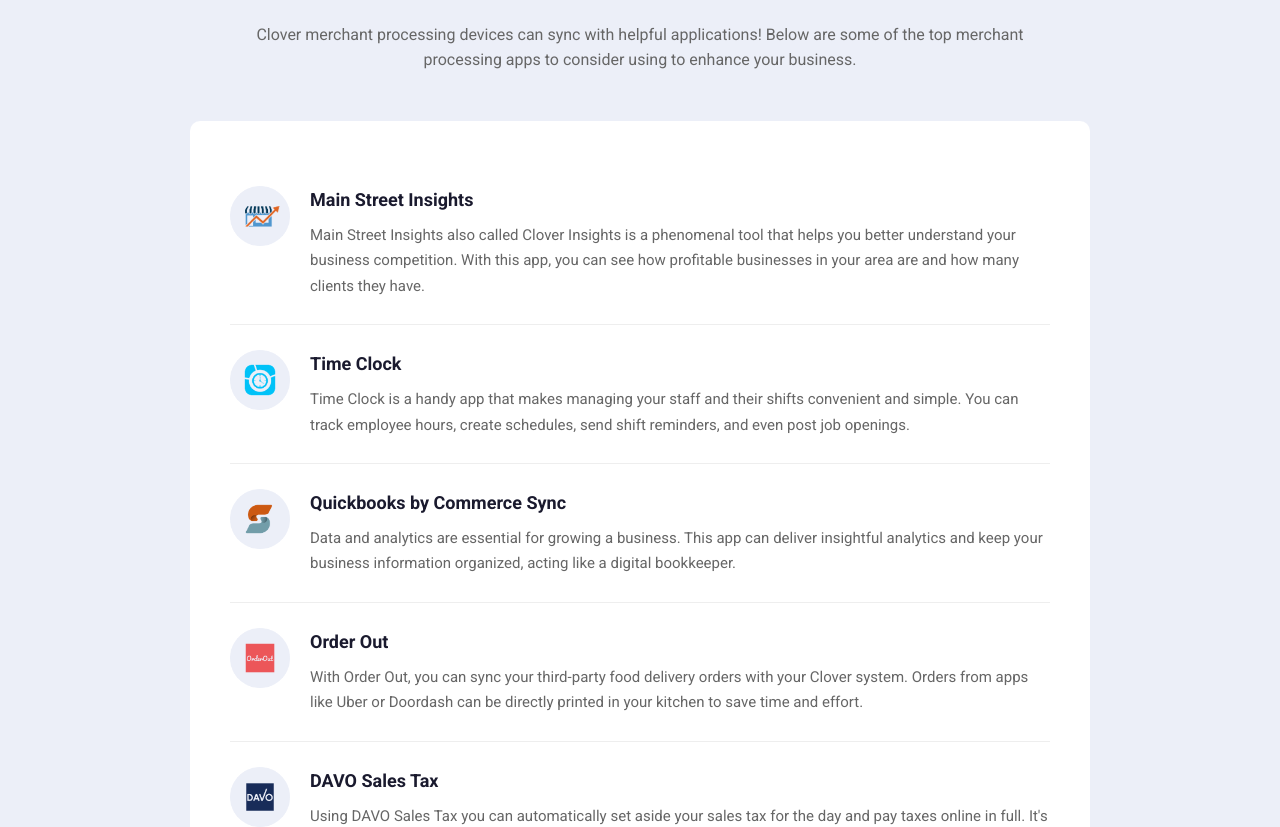
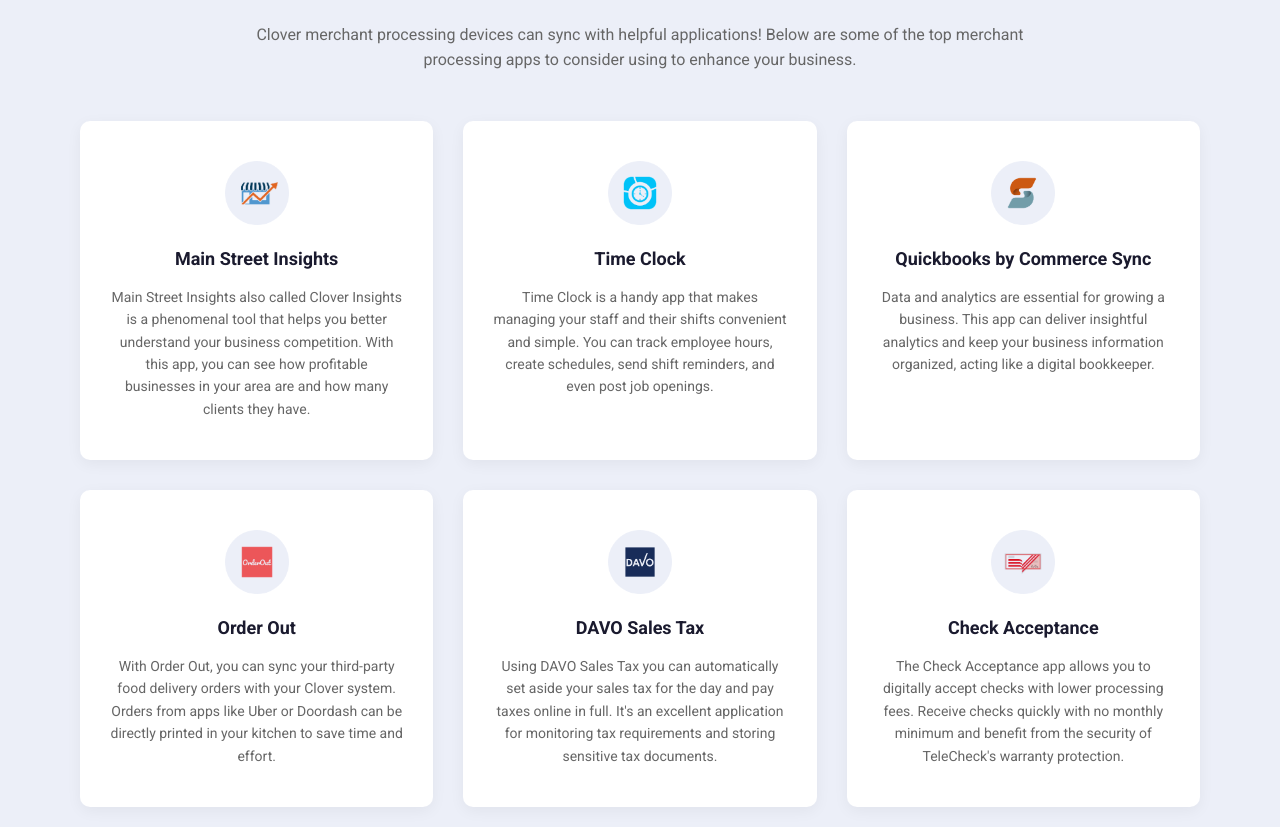
Before and after one commit to pashaarshad/bestmerchantservices, a React (Vite) app: page /clover-station-duo in a window 1280 px wide. Shown: the part 5101-5928 px from the top of the page. Built offline with nearby package versions, Linux system fonts and the light colour scheme.

Commit message:
Clover Station Duo POS done

```diff
--- a/src/index.css
+++ b/src/index.css
@@ -2311,44 +2311,39 @@
   font-size: 15px;
 }
 
-.clover-apps-card {
+.clover-apps-grid {
+  display: grid;
+  grid-template-columns: repeat(3, 1fr);
+  gap: 30px;
+}
+
+.clover-app-card {
   background: #fff;
   border-radius: 10px;
-  padding: 40px;
-  max-width: 900px;
-  margin: 0 auto;
-}
-
-.clover-app-item {
-  display: flex;
-  align-items: flex-start;
-  gap: 20px;
-  padding: 25px 0;
-  border-bottom: 1px solid #eee;
-}
-
-.clover-app-item:last-child {
-  border-bottom: none;
-}
-
-.clover-app-item img {
-  width: 60px;
-  height: 60px;
+  padding: 40px 30px;
+  text-align: center;
+  box-shadow: 0 4px 15px rgba(0, 0, 0, 0.05);
+}
+
+.clover-app-card img {
+  width: 64px;
+  height: 64px;
   object-fit: contain;
-  flex-shrink: 0;
-}
-
-.clover-app-item h4 {
+  margin: 0 auto 20px;
+  display: block;
+}
+
+.clover-app-card h4 {
   font-size: 18px;
   font-weight: 700;
   color: #1a1a2e;
-  margin-bottom: 8px;
-}
-
-.clover-app-item p {
-  font-size: 15px;
+  margin-bottom: 12px;
+}
+
+.clover-app-card p {
+  font-size: 14px;
   color: #666;
-  line-height: 1.7;
+  line-height: 1.6;
   margin: 0;
 }
 
@@ -2398,4 +2393,7 @@
     grid-template-columns: 1fr;
     gap: 40px;
   }
-}
+  .clover-apps-grid {
+    grid-template-columns: 1fr;
+  }
+}
--- a/src/pages/CloverStationDuo.jsx
+++ b/src/pages/CloverStationDuo.jsx
@@ -298,14 +298,12 @@
           <h2 className="clover-apps-heading">Power Your Business With Apps From Clover.</h2>
           <p className="clover-apps-desc">Clover merchant processing devices can sync with helpful applications! Below are some of the top merchant processing apps to consider using to enhance your business.</p>
 
-          <div className="clover-apps-card">
+          <div className="clover-apps-grid">
             {apps.map((app, i) => (
-              <div key={i} className="clover-app-item">
+              <div key={i} className="clover-app-card">
                 <img src={app.img} alt={app.title} />
-                <div>
-                  <h4>{app.title}</h4>
-                  <p>{app.desc}</p>
-                </div>
+                <h4>{app.title}</h4>
+                <p>{app.desc}</p>
               </div>
             ))}
           </div>
```
